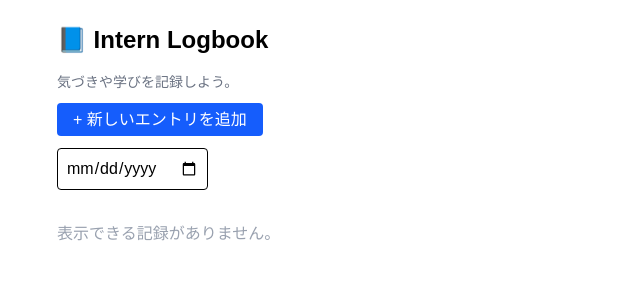
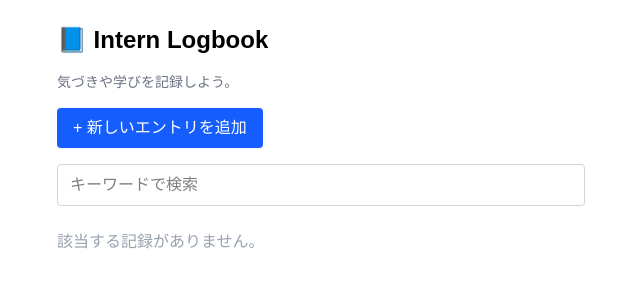
Before and after one commit to takuma-tsx/intern-logbook, a Next.js app: page / in a window 1280 px wide. Shown: the top 300 px of the page, without its empty margins (319-959 px from the left). Built offline with nearby package versions, Linux system fonts and the light colour scheme.

Commit message:
fix: Entryのsort関数に型を追加

```diff
--- a/app/page.tsx
+++ b/app/page.tsx
@@ -13,16 +13,21 @@ type Entry = {
 
 export default function Home() {
   const [entries, setEntries] = useState<Entry[]>([])
-  const [filterDate, setFilterDate] = useState('')
+  const [search, setSearch] = useState("")
 
   useEffect(() => {
-    const saved = JSON.parse(localStorage.getItem('entries') || '[]')
-    setEntries(saved)
+    const saved: Entry[] = JSON.parse(localStorage.getItem('entries') || '[]')
+    const sorted = saved.sort((a: Entry, b: Entry) => {
+      const dateA = new Date(b.updatedAt || b.date).getTime()
+      const dateB = new Date(a.updatedAt || a.date).getTime()
+      return dateA - dateB
+    })
+    setEntries(sorted)
   }, [])
 
-  const visibleEntries = filterDate
-    ? entries.filter((e) => e.date.startsWith(filterDate))
-    : entries
+  const filteredEntries = entries.filter(entry =>
+    entry.content.toLowerCase().includes(search.toLowerCase())
+  )
 
   return (
     <main className="p-6 max-w-xl mx-auto">
@@ -31,32 +36,23 @@ export default function Home() {
         気づきや学びを記録しよう。
       </p>
 
-      <Link href="/new" className="bg-blue-600 hover:bg-blue-700 text-white px-4 py-2 rounded">
+      <Link href="/new" className="bg-blue-600 hover:bg-blue-700 text-white px-4 py-2 rounded block w-fit mb-4">
         + 新しいエントリを追加
       </Link>
 
-      <div className="my-4">
-        <input
-          type="date"
-          className="border rounded p-2"
-          value={filterDate}
-          onChange={(e) => setFilterDate(e.target.value)}
-        />
-        {filterDate && (
-          <button
-            onClick={() => setFilterDate('')}
-            className="ml-2 text-blue-600 underline text-sm"
-          >
-            絞り込みをクリア
-          </button>
-        )}
-      </div>
+      <input
+        type="text"
+        placeholder="キーワードで検索"
+        value={search}
+        onChange={(e) => setSearch(e.target.value)}
+        className="w-full border border-gray-300 rounded px-3 py-2 mb-6"
+      />
 
-      <div className="mt-8 space-y-4">
-        {visibleEntries.length === 0 ? (
-          <p className="text-gray-400">表示できる記録がありません。</p>
+      <div className="space-y-4">
+        {filteredEntries.length === 0 ? (
+          <p className="text-gray-400">該当する記録がありません。</p>
         ) : (
-          visibleEntries.map((entry) => (
+          filteredEntries.map((entry) => (
             <EntryCard key={entry.id} entry={entry} />
           ))
         )}
```
